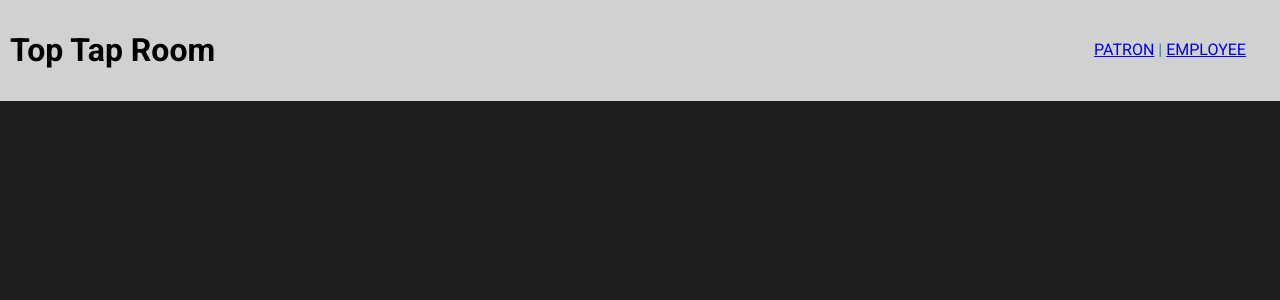
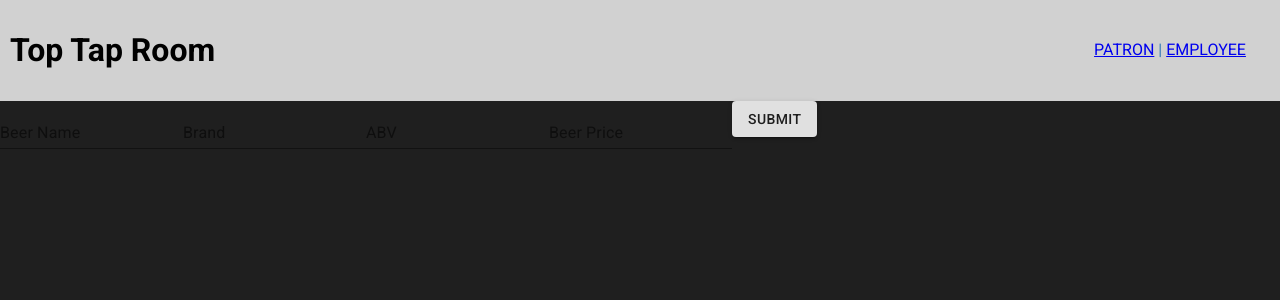
Before and after one commit to LiamPKenna/tap-room, a React (Create React App) app: page /new_keg in a window 1280 px wide. Shown: the top 300 px of the page. Built offline with nearby package versions, Linux system fonts and the light colour scheme.

Commit message:
Add NewKeg component with basic form

```diff
--- a/src/App.js
+++ b/src/App.js
@@ -6,7 +6,8 @@ import {
   Route, } from 'react-router-dom';
 import EmployeeDashboard from './components/EmployeeDashboard';
 import PatronDashboard from './components/PatronDashboard';
-import Header from './components/Header'
+import Header from './components/Header';
+import NewKeg from './components/NewKeg';
 
 function App() {
   return (
@@ -22,6 +23,9 @@ function App() {
           <Route path='/emp'>
             <EmployeeDashboard/>
           </Route>
+          <Route path='/new_keg'>
+            <NewKeg/>
+          </Route>
         </Switch>
       </div>
     </Router>
--- /dev/null
+++ b/src/components/NewKeg.jsx
@@ -0,0 +1,44 @@
+import React from 'react';
+import FormControl from '@material-ui/core/FormControl';
+import Input from '@material-ui/core/Input';
+import InputLabel from '@material-ui/core/InputLabel';
+import Button from '@material-ui/core/Button';
+
+function NewKeg() {
+
+  return (
+    <div>
+      <style jsx>
+        {`input {
+          width: 100%;
+          display: block;
+        }`}
+      </style>
+      <form action="">
+        <FormControl>
+          <InputLabel htmlFor="name">Beer Name</InputLabel>
+          <Input id="name" />
+          <br/>
+        </FormControl>
+        <FormControl>
+          <InputLabel htmlFor="brand">Brand</InputLabel>
+          <Input id="brand" />
+          <br/>
+        </FormControl>
+        <FormControl>
+          <InputLabel htmlFor="abv">ABV</InputLabel>
+          <Input id="abv" />
+          <br/>
+        </FormControl>
+        <FormControl>
+          <InputLabel htmlFor="price">Beer Price</InputLabel>
+          <Input id="price" />
+          <br/>
+        </FormControl>
+        <Button variant="contained" type="submit">SUBMIT</Button>
+      </form>
+    </div>
+  );
+}
+
+export default NewKeg;
```
